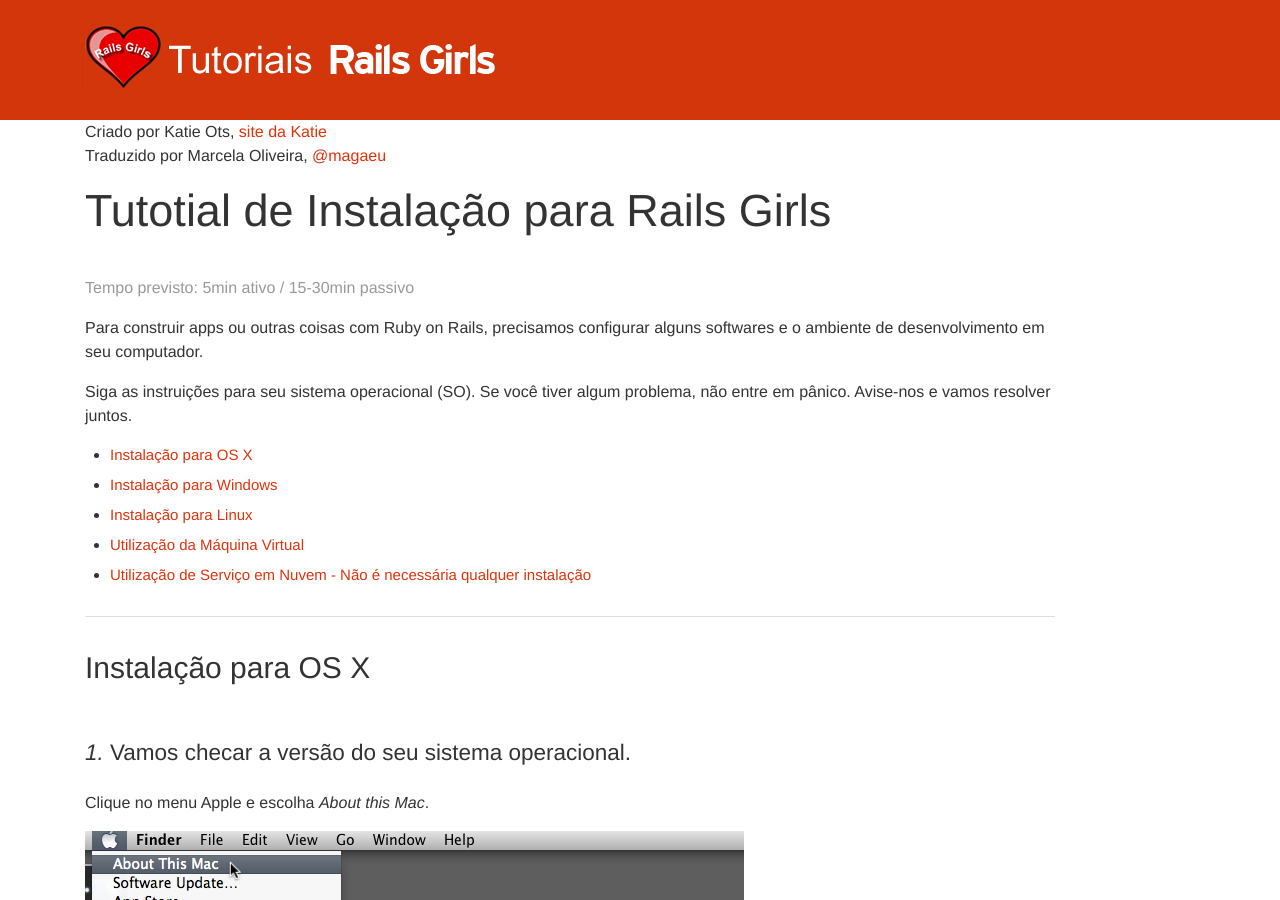
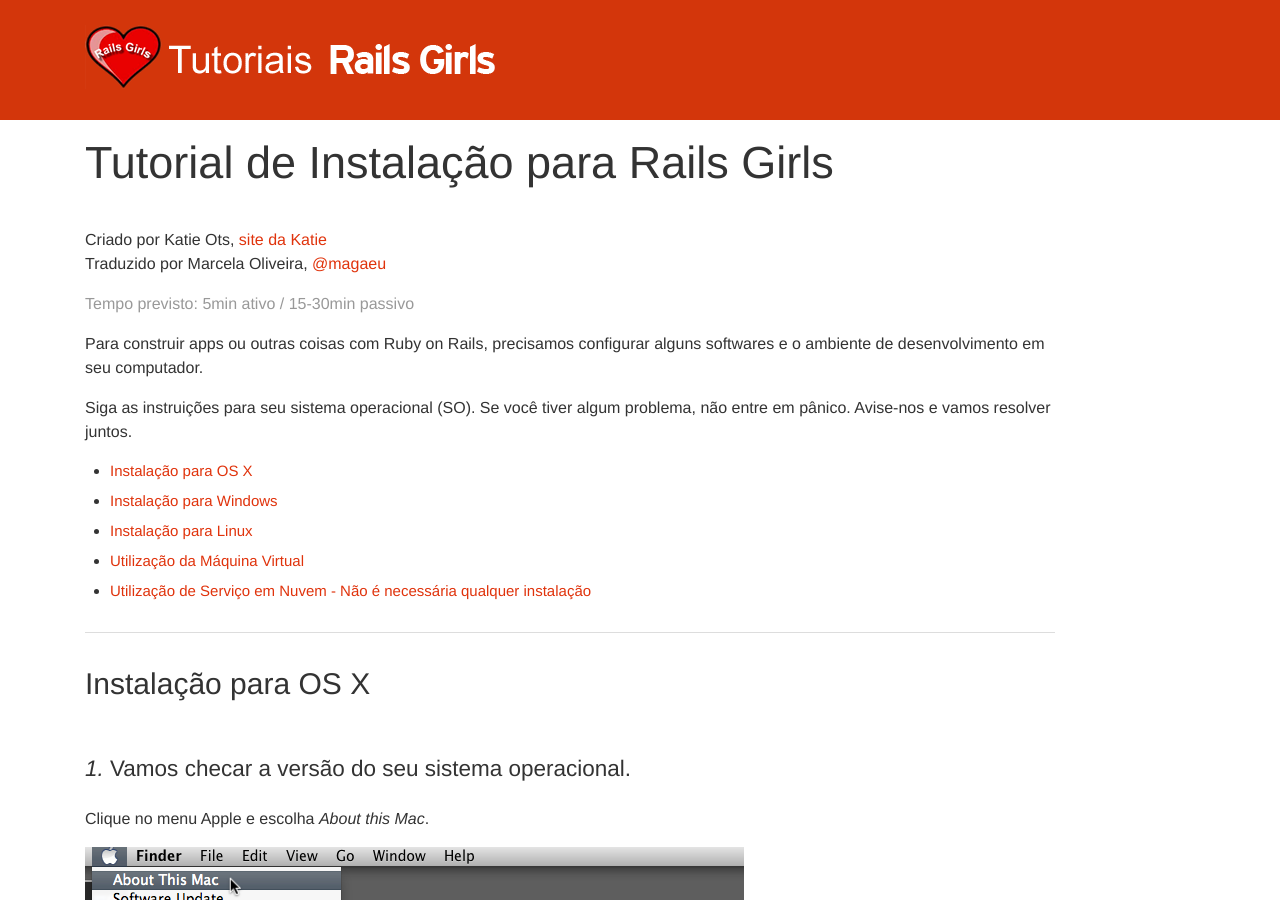
Before and after one commit to railsgirls/guides.railsgirls.com, a Jekyll site: the page built from _posts/2013-05-02-install.markdown, in a window 1280 px wide and 900 px high. Built offline with Jekyll 4.4.1, drawn with Linux system fonts in a browser that asks for light colours; nearby versions of some CDN libraries.

Commit message:
Acertos: typo no título e movidas as linhas de crédito

```diff
--- a/_posts/2013-05-02-install.markdown
+++ b/_posts/2013-05-02-install.markdown
@@ -4,10 +4,11 @@
 permalink: install
 ---
 
+# Tutorial de Instalação para Rails Girls
+
 Criado por Katie Ots, [site da Katie](http://www.katieots.com/)
 Traduzido por Marcela Oliveira, [@magaeu](https://twitter.com/magaeu)
 
-# Tutotial de Instalação para Rails Girls
 <span class="muted">Tempo previsto: 5min ativo / 15-30min passivo</span>
 
 Para construir apps ou outras coisas com Ruby on Rails, precisamos configurar alguns softwares e o ambiente de desenvolvimento em seu computador.
```
